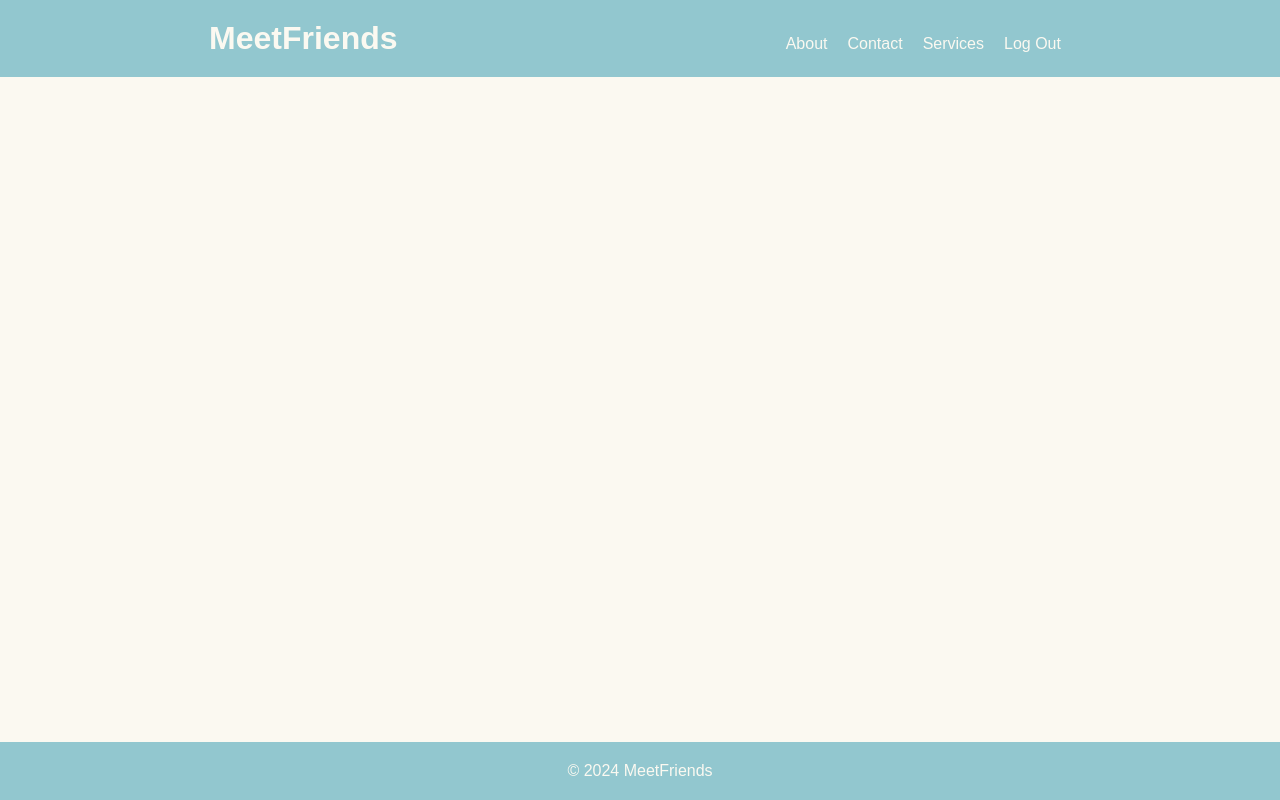
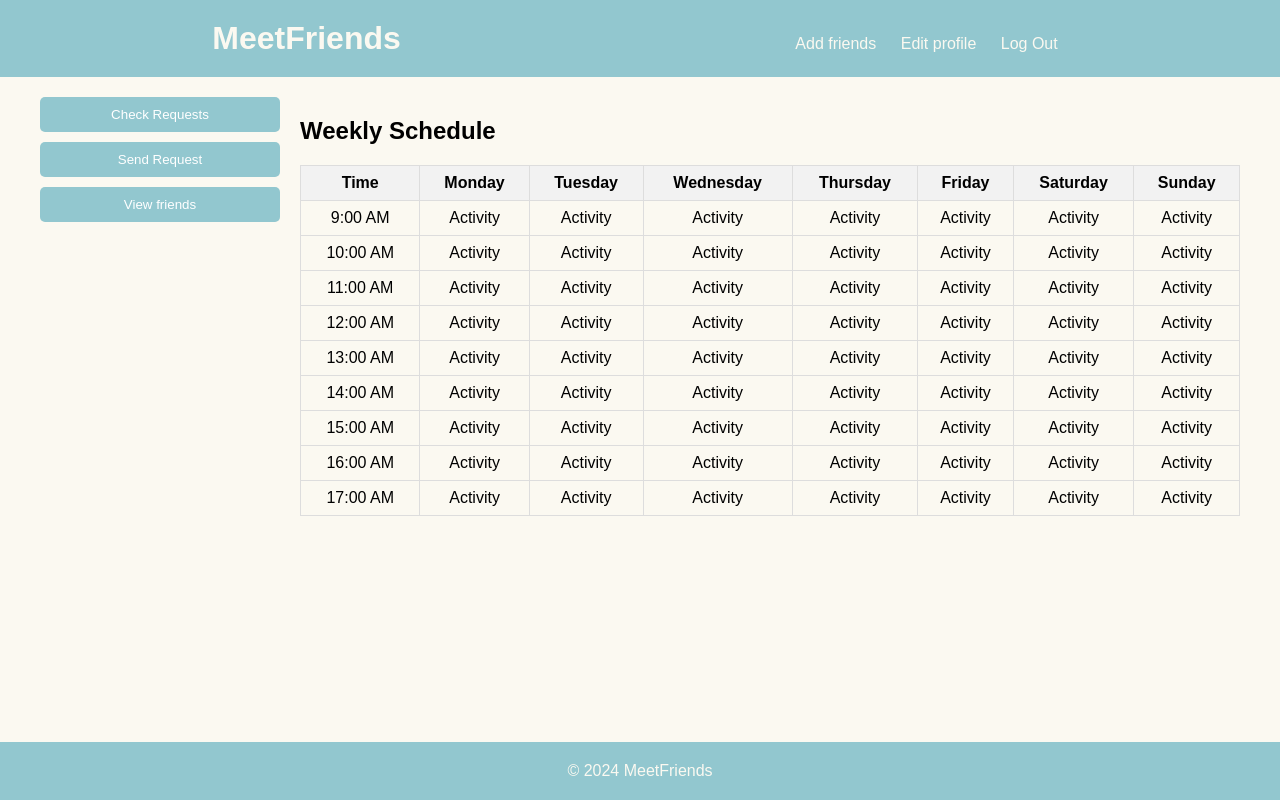
Before and after one commit to leksonn/MeetFriends-frontend, an Angular app: page /home in a window 1280 px wide. Before the commit this address led to /. Built offline with nearby package versions, Linux system fonts and the light colour scheme.

Commit message:
Added routing and fixed header logo link to main page (amna)

```diff
--- a/src/app/app-routing.module.ts
+++ b/src/app/app-routing.module.ts
@@ -5,13 +5,14 @@ import {MeetUpConfirmationComponent} from "./meet-up-confirmation/meet-up-confir
 
 const routes: Routes = [
   {
-    path: "",
+    path: "home",
     component: HomepageComponent
   },
   {
   path: "meetup",
   component: MeetUpConfirmationComponent
   }
+
 ];
 
 @NgModule({
--- a/src/app/header/header.component.css
+++ b/src/app/header/header.component.css
@@ -33,3 +33,7 @@ nav a:hover {
 .active-link {
   font-weight: bold;
 }
+
+a{
+  cursor: pointer;
+}
--- a/src/app/header/header.component.html
+++ b/src/app/header/header.component.html
@@ -4,9 +4,8 @@
     </a>
 
     <nav>
-        <a routerLink="/about">About</a>
-        <a routerLink="/contact">Contact</a>
-        <a routerLink="/services">Services</a>
-        <a href="">Log Out</a>
+        <a routerLink="/addfriends"> Add friends </a>
+        <a routerLink="/editprofile"> Edit profile </a>
+        <a routerLink="/login"> Log Out </a>
     </nav>
 </header>
--- a/src/app/homepage/homepage.component.css
+++ b/src/app/homepage/homepage.component.css
@@ -1,15 +1,8 @@
-* {
-  margin: 0;
-  padding: 0;
-  box-sizing: border-box;
-}
-
 .container {
-  display: flex;
-  justify-content: space-between;
   max-width: 1200px;
   margin: 0 auto;
   padding: 20px;
+  display: flex;
 }
 
 .sidebar {
@@ -17,11 +10,11 @@
 }
 
 .main-content {
-  width: 75%;
+  flex: 1;
+  margin-left: 20px;
 }
 
-.button {
-  display: block;
+.button, .small-button {
   width: 100%;
   padding: 10px;
   margin-bottom: 10px;
@@ -33,31 +26,29 @@
   text-align: center;
 }
 
-.button:hover {
+.button:hover, .small-button:hover {
   background-color: #4a9da9;
 }
 
 .buttons {
+  margin-bottom: 20px;
+}
+
+.schedule {
   margin-top: 20px;
 }
 
-@media (max-width: 768px) {
-  .container {
-    flex-direction: column;
-  }
-  .sidebar, .main-content {
-    width: 100%;
-  }
+table {
+  width: 100%;
+  border-collapse: collapse;
 }
-table {
-  border-collapse: collapse;
-  width: 100%;
-}
+
 th, td {
   border: 1px solid #dddddd;
-  text-align: left;
   padding: 8px;
+  text-align: center;
 }
+
 th {
   background-color: #f2f2f2;
 }
--- a/src/app/homepage/homepage.component.html
+++ b/src/app/homepage/homepage.component.html
@@ -1,17 +1,15 @@
 <div class="container">
     <div class="sidebar">
-        <button class="button">Profile</button>
-        <button class="button">Request</button>
-        <button class="button">Main Page</button>
-        <button class="button">Sending Requests</button>
+        <button class="button"> Check Requests </button>
+        <button class="button"> Send Request </button>
+        <button class="button"> View friends </button>
     </div>
     <div class="main-content">
         <div class="schedule">
             <h2>Weekly Schedule</h2>
-            <br>
             <table>
                 <tr>
-                    <th></th>
+                    <th>Time</th>
                     <th>Monday</th>
                     <th>Tuesday</th>
                     <th>Wednesday</th>
@@ -19,6 +17,16 @@
                     <th>Friday</th>
                     <th>Saturday</th>
                     <th>Sunday</th>
+                </tr>
+                <tr>
+                    <td>9:00 AM</td>
+                    <td>Activity</td>
+                    <td>Activity</td>
+                    <td>Activity</td>
+                    <td>Activity</td>
+                    <td>Activity</td>
+                    <td>Activity</td>
+                    <td>Activity</td>
                 </tr>
                 <tr>
                     <td>10:00 AM</td>
@@ -29,9 +37,18 @@
                     <td>Activity</td>
                     <td>Activity</td>
                     <td>Activity</td>
-                </tr>
+                </tr><tr>
+                <td>11:00 AM</td>
+                <td>Activity</td>
+                <td>Activity</td>
+                <td>Activity</td>
+                <td>Activity</td>
+                <td>Activity</td>
+                <td>Activity</td>
+                <td>Activity</td>
+            </tr>
                 <tr>
-                    <td>12:00 PM</td>
+                    <td>12:00 AM</td>
                     <td>Activity</td>
                     <td>Activity</td>
                     <td>Activity</td>
@@ -41,7 +58,7 @@
                     <td>Activity</td>
                 </tr>
                 <tr>
-                    <td> 14:00 PM</td>
+                    <td>13:00 AM</td>
                     <td>Activity</td>
                     <td>Activity</td>
                     <td>Activity</td>
@@ -51,7 +68,7 @@
                     <td>Activity</td>
                 </tr>
                 <tr>
-                    <td> 16:00 PM</td>
+                    <td>14:00 AM</td>
                     <td>Activity</td>
                     <td>Activity</td>
                     <td>Activity</td>
@@ -60,11 +77,37 @@
                     <td>Activity</td>
                     <td>Activity</td>
                 </tr>
+                <tr>
+                    <td>15:00 AM</td>
+                    <td>Activity</td>
+                    <td>Activity</td>
+                    <td>Activity</td>
+                    <td>Activity</td>
+                    <td>Activity</td>
+                    <td>Activity</td>
+                    <td>Activity</td>
+                </tr>
+                <tr>
+                    <td>16:00 AM</td>
+                    <td>Activity</td>
+                    <td>Activity</td>
+                    <td>Activity</td>
+                    <td>Activity</td>
+                    <td>Activity</td>
+                    <td>Activity</td>
+                    <td>Activity</td>
+                </tr>
+                <tr>
+                <td>17:00 AM</td>
+                <td>Activity</td>
+                <td>Activity</td>
+                <td>Activity</td>
+                <td>Activity</td>
+                <td>Activity</td>
+                <td>Activity</td>
+                <td>Activity</td>
+            </tr>
             </table>
-        </div>
-        <div class="buttons">
-            <button class="button">Add Friends</button>
-            <button class="button">Edit Schedule</button>
         </div>
     </div>
 </div>
```
